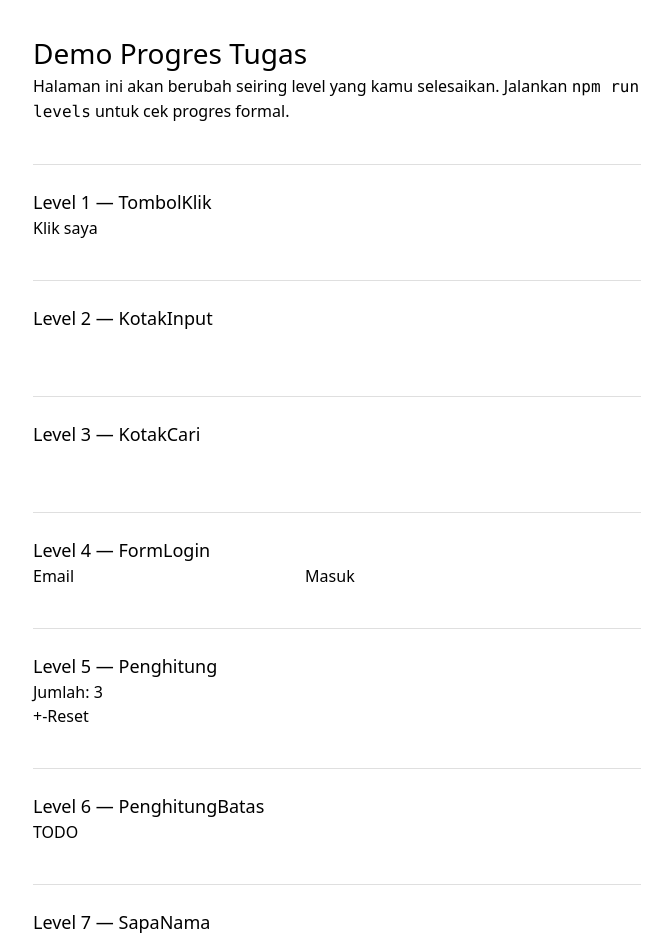
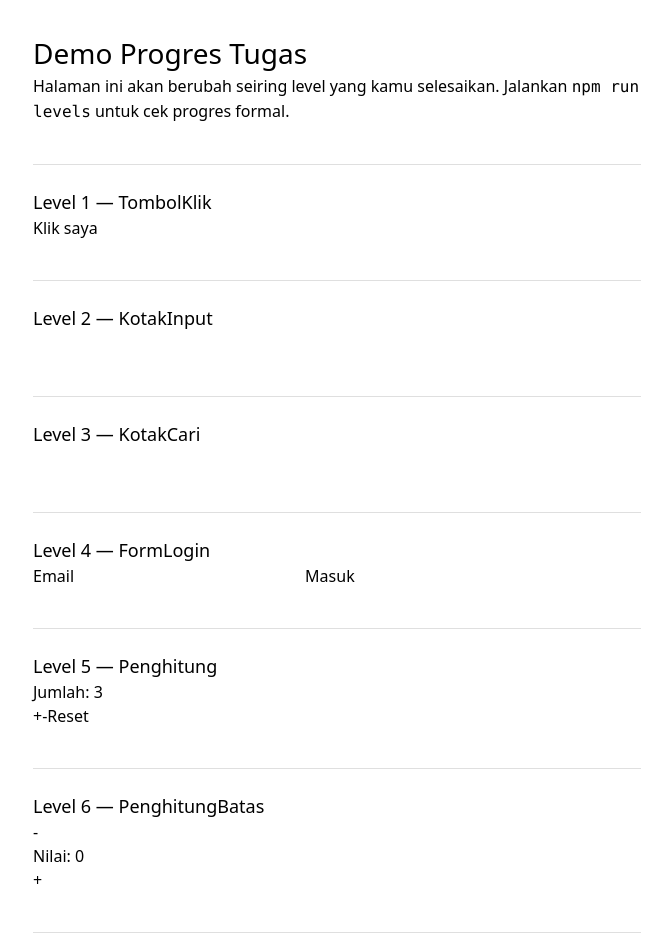
Before and after one commit to webdev-if-its/frontend-5053241034, a React (Vite) app in the folder pertemuan-04/: page / in a window 1280 px wide. Shown: the top 940 px of the page, without its empty margins (303-975 px from the left). Built offline with nearby package versions, Linux system fonts and the light colour scheme.

Commit message:
pertemuan-04: level 6 selesai

```diff
--- a/pertemuan-04/src/components/PenghitungBatas.tsx
+++ b/pertemuan-04/src/components/PenghitungBatas.tsx
@@ -3,6 +3,22 @@
 // "+" dan "-". Tombol "+" harus disabled saat angka sudah = max, tombol "-"
 // harus disabled saat angka sudah = min.
 // Lihat SOAL.md untuk kontrak lengkap.
-export function PenghitungBatas(props: any) {
-  return <p>TODO</p>
+
+import { useState } from "react"
+
+type Props = {
+  min: number
+  max: number
 }
+
+export function PenghitungBatas({min, max}: Props) {
+  const [angka, setAngka] = useState(min)
+
+  return (
+    <>
+      <button onClick={()=> setAngka(angka-1)} disabled={angka==min}>-</button>
+      <p>Nilai: {angka}</p>
+      <button onClick={()=> setAngka(angka+1)} disabled={angka==max}>+</button>
+    </>
+  )
+}
```
